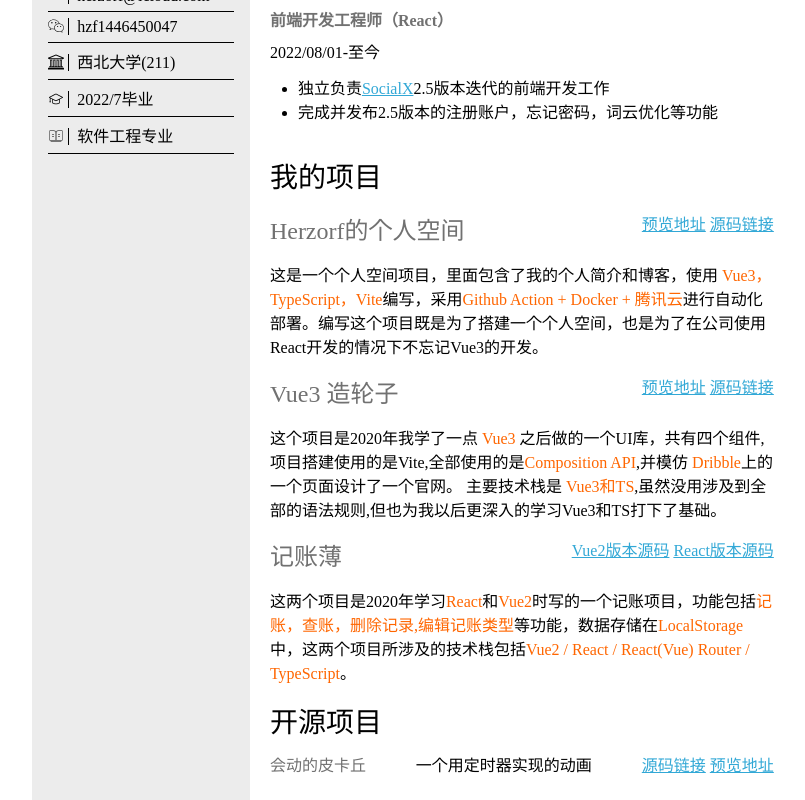
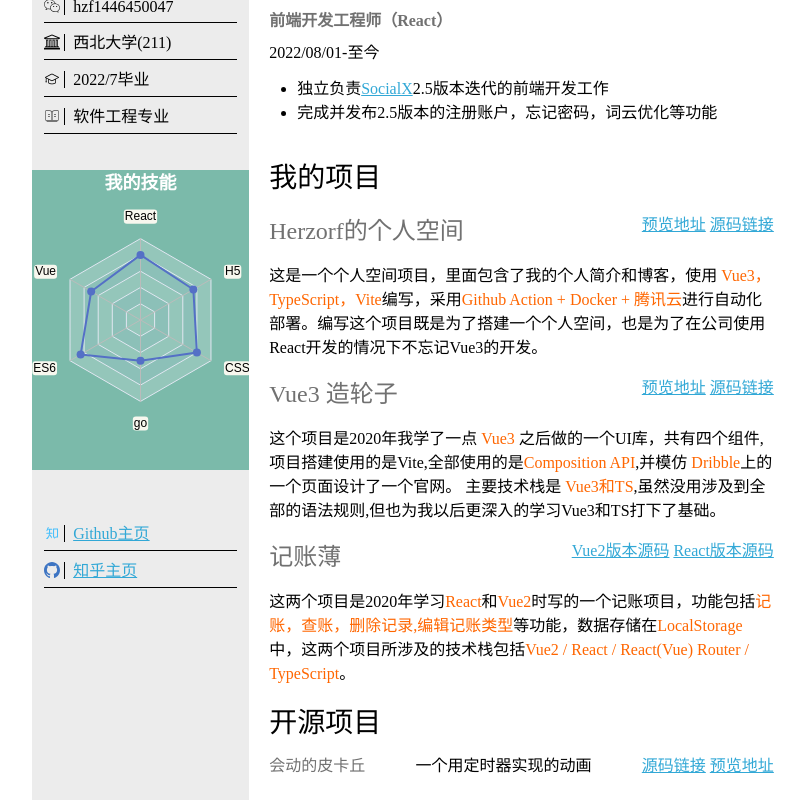
Before and after one commit to herzorf/herzorf, a Vue app: page /#/cv in a window 1280 px wide. Shown: the part 436-1236 px from the top of the page, without its empty margins (227-1032 px from the left). Built offline with nearby package versions, Linux system fonts and the light colour scheme.

Commit message:
添加侧边拦

```diff
--- a/package.json
+++ b/package.json
@@ -9,6 +9,7 @@
     "preview": "vite preview"
   },
   "dependencies": {
+    "echarts": "^5.4.0",
     "sass": "^1.55.0",
     "vue": "^3.2.41",
     "vue-router": "4"
--- a/src/pages/cv/components/side.vue
+++ b/src/pages/cv/components/side.vue
@@ -15,17 +15,75 @@
         <li><Svg class="school"></Svg> <span>2022/7毕业</span></li>
         <li><Svg class="major"></Svg> <span>软件工程专业</span></li>
       </ul>
+      <div class="skillMap" ref="skillMap">
+      </div>
+      <ul class="info">
+        <li><Svg class="zhihu"></Svg> <span><a href="https://github.com/herzorf">Github主页</a></span></li>
+        <li><Svg class="github"></Svg> <span> <a href="https://www.zhihu.com/people/hezhongfeng/posts">知乎主页</a> </span></li>
+
+      </ul>
     </aside>
 </template>
 <script setup lang="ts">
 import avatar from "@/assets/images/avatar.jpg";
 import Svg from "@/components/svg/svg.vue";
+import { onMounted, ref } from "vue";
+import * as echarts from 'echarts';
+
+const skillMap = ref(null)
+
+onMounted(() => {
+    const myChart = echarts.init(skillMap.value!);
+    const option = {
+        title: {
+            text: '我的技能',
+            left: "center",
+            textStyle: {
+                color: "#fff"
+            }
+        },
+        radar: {
+            name: {
+                textStyle: {
+                    color: '#000',
+                    backgroundColor: '#f7f7ee',
+                    borderRadius: 3,
+                    padding: [1, 1],
+                    fontSize: 12,
+                }
+            },
+            indicator: [
+                { name: 'React', max: 100 },
+                { name: 'Vue', max: 100 },
+                { name: 'ES6', max: 100 },
+                { name: 'go', max: 100 },
+                { name: 'CSS', max: 100 },
+                { name: 'H5', max: 100 }
+            ]
+        },
+        series: [
+            {
+                type: 'radar',
+                data: [
+                    {
+                        value: [80, 70, 85, 50, 80, 75],
+                        name: '我的技能'
+                    }
+                ]
+            }
+        ]
+    };
+
+
+    myChart.setOption(option);
+
+})
 </script>
 <style lang="scss">
 aside {
     width: 30%;
     background-color: #ececec;
-    padding: 1em;
+    padding: 1em 0;
 
     .avatar {
         display: flex;
@@ -42,11 +100,12 @@ aside {
     }
 
     .info {
-        margin-top: 4em;
+        margin-top: 2em;
         display: flex;
         flex-direction: column;
         justify-content: flex-start;
         align-items: flex-start;
+        padding: 12px;
 
         li {
             width: 100%;
@@ -60,5 +119,11 @@ aside {
             }
         }
     }
+
+    .skillMap {
+        margin-top: 24px;
+        height: 300px;
+        background-color: #7BBAAA;
+    }
 }
 </style>
```
Also changed, not shown: 1 other file (tests, documents, lock files or other folders).
